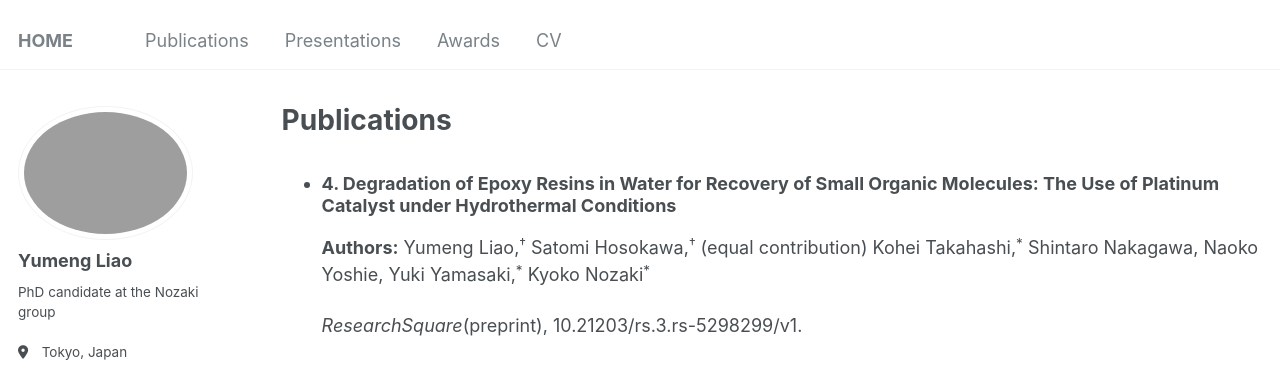
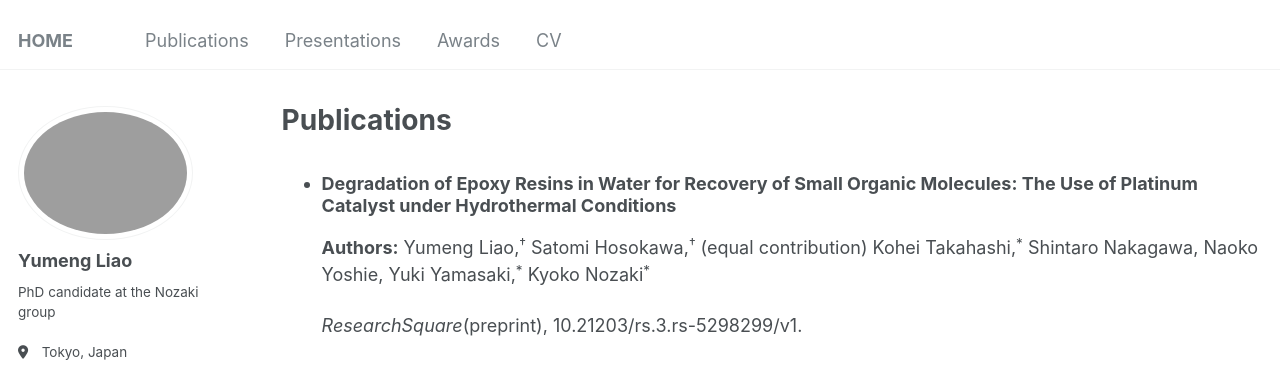
Before and after one commit to liaoym0610/academic, a Jekyll site: the page built from _pages/publications.html, in a window 1280 px wide and 900 px high. Shown: the top 366 px of the window. Built offline with Jekyll 4.4.1, drawn with Linux system fonts in a browser that asks for light colours; some web fonts are replaced.

Commit message:
Update publications.yml

```diff
--- a/_data/publications.yml
+++ b/_data/publications.yml
@@ -1,4 +1,4 @@
-- title: "4.	Degradation of Epoxy Resins in Water for Recovery of Small Organic Molecules: The Use of Platinum Catalyst under Hydrothermal Conditions"
+- title: "Degradation of Epoxy Resins in Water for Recovery of Small Organic Molecules: The Use of Platinum Catalyst under Hydrothermal Conditions"
   authors: "Yumeng Liao,<sup>†</sup> Satomi Hosokawa,<sup>†</sup> (equal contribution) Kohei Takahashi,<sup>*</sup> Shintaro Nakagawa, Naoko Yoshie, Yuki Yamasaki,<sup>*</sup> Kyoko Nozaki<sup>*</sup>"
   description: "<i>ResearchSquare</i>(preprint), 10.21203/rs.3.rs-5298299/v1."
   link: "https://doi.org/10.21203/rs.3.rs-5298299/v1"
```
